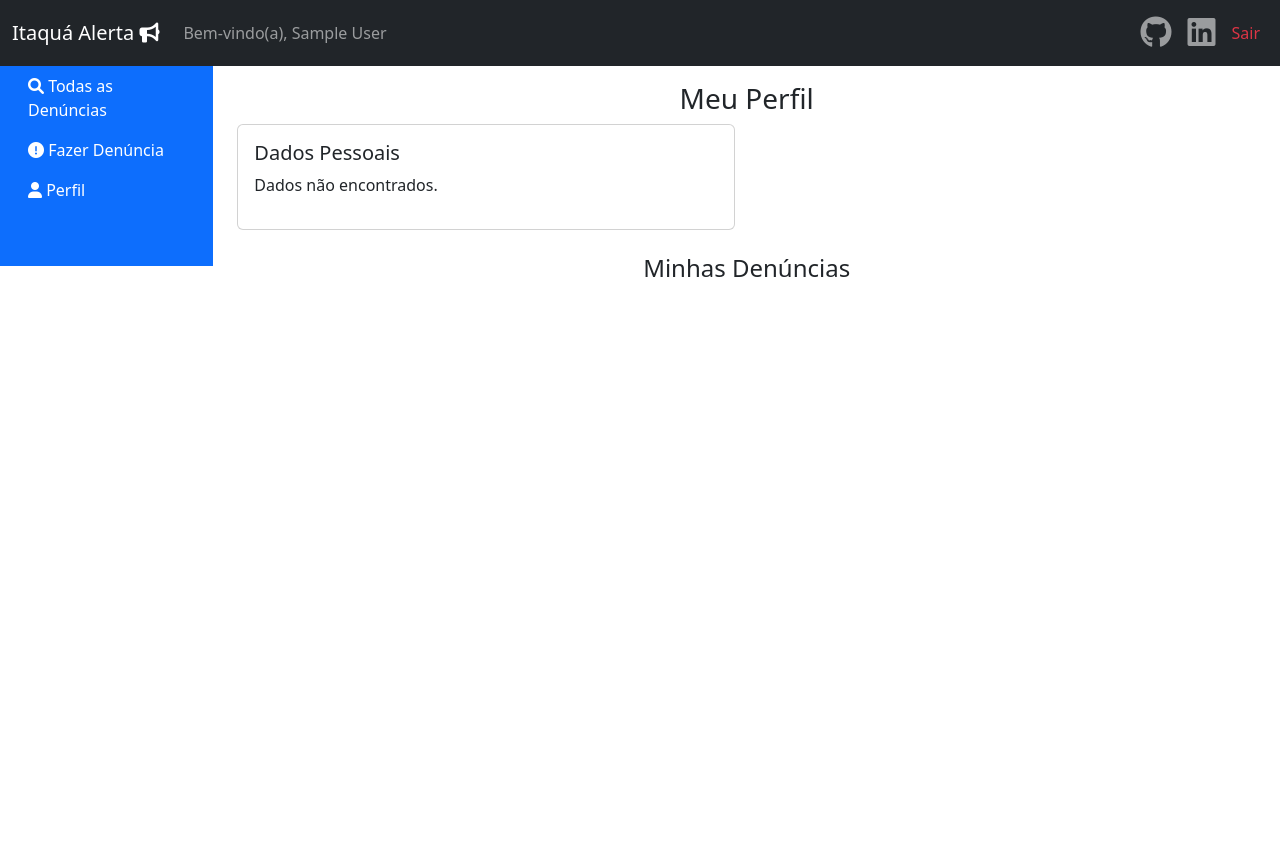
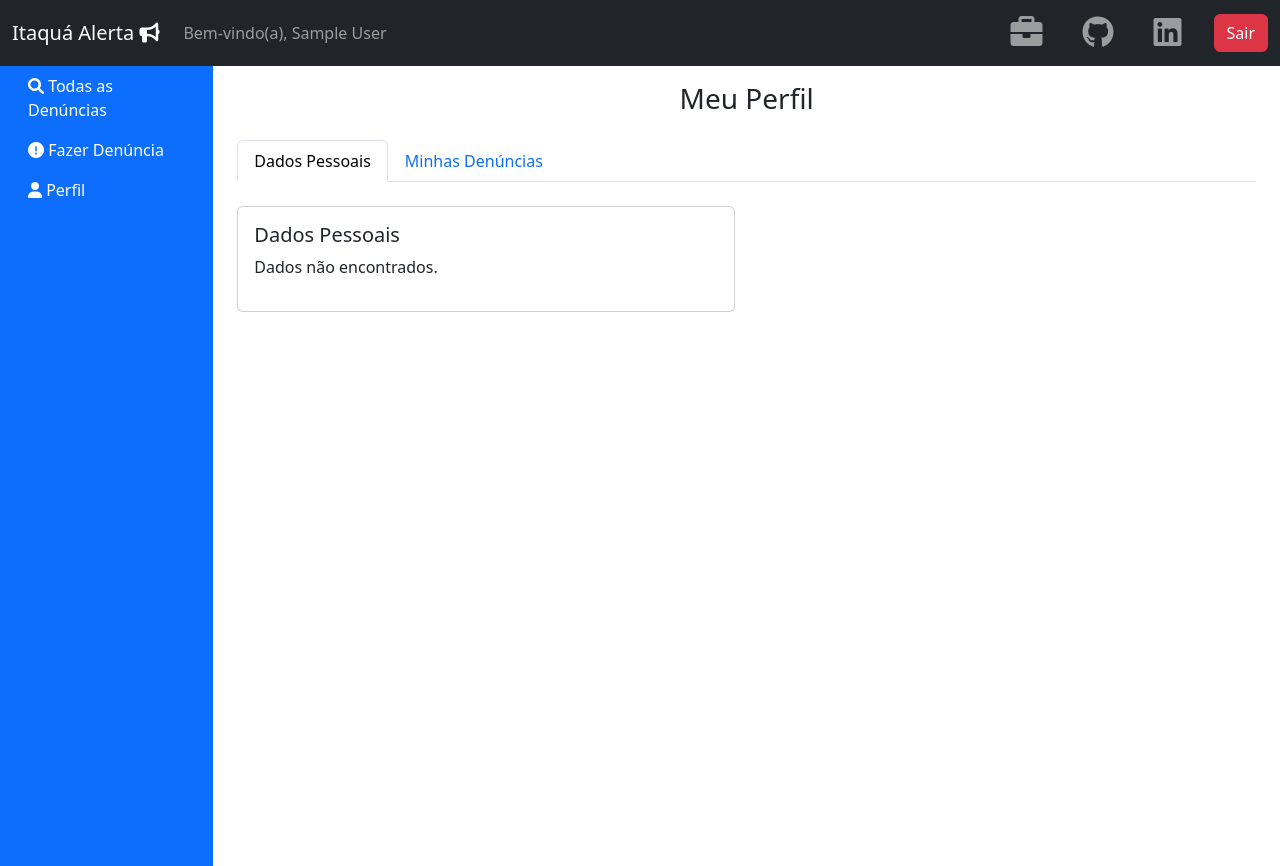
Before and after one commit to JoaoSBarbosa/itaquaalerta, a PHP site: page /pages/perfil.php in a window 1280 px wide. Before the commit the page ends 277 px from the top, so only its background shows below. Run offline with PHP 8.4, Linux system fonts and the light colour scheme; the visitor is signed in with stand-in values (Sample User, id 1); data that the repository does not hold is empty.

Commit message:
retruturação do layout lateral, home,inserir denuncia.Aprimoramento do bd_connect e perfil de usuario

```diff
--- a/modules/barra_lateral.php
+++ b/modules/barra_lateral.php
@@ -1,4 +1,4 @@
-<nav id="sidebar" class="col-md-3 bg-primary col-lg-2 d-md-block sidebar" style="background-color:#808080;">
+<nav id="sidebar" class="col-md-2 bg-primary col-lg-2 d-md-block sidebar" style="background-color:#808080;">
   <div class="position-sticky">
     <ul class="nav flex-column">
       <li class="nav-item">
--- a/modules/header.php
+++ b/modules/header.php
@@ -2,47 +2,47 @@
   <!-- MENU SUPERIOR -->
   <nav class="navbar navbar-expand-lg navbar-dark bg-dark">
     <div class="container-fluid">
-      <a class="navbar-brand" href="./home.php">Itaquá Alerta <i class="fas fa-bullhorn"></i>
-      </a>
+      <a class="navbar-brand" href="./home.php">Itaquá Alerta <i class="fas fa-bullhorn"></i></a>
       <button class="navbar-toggler" type="button" data-bs-toggle="collapse" data-bs-target="#navbarSupportedContent" aria-controls="navbarSupportedContent" aria-expanded="false" aria-label="Toggle navigation">
         <span class="navbar-toggler-icon"></span>
       </button>
 
       <div class="collapse navbar-collapse" id="navbarSupportedContent">
         <ul class="navbar-nav me-auto mb-2 mb-lg-0">
-          <!-- Centraliza o texto apenas em dispositivos maiores que md -->
-          <li class="nav-item d-none d-md-block">
+          <!-- Exibição de "Bem-vindo(a), [nome do usuário]" tanto em dispositivos móveis quanto em desktops -->
+          <li class="nav-item">
             <span class="nav-link text-center">Bem-vindo(a),
               <?php echo $_SESSION["usuarioNome"]; ?>
             </span>
           </li>
         </ul>
-        <!-- Ícones para GitHub e LinkedIn -->
-        <ul class="navbar-nav ml-auto">
+        <!-- Ícones para GitHub e LinkedIn (agora ao lado um do outro no mobile) -->
+        <ul class="navbar-nav d-flex flex-row align-items-center justify-content-between gap-lg-4 gap-md-4">
           <li class="nav-item">
-            <a class="nav-link" href="https://github.com/seu_usuario" target="_blank">
+            <a class="nav-link" href="https://joaosbarbosa.com.br/" target="_blank" title="Portfólio">
+              <i class="fas fa-briefcase fa-2x"></i>
+            </a>
+          </li>
+          <li class="nav-item">
+            <a class="nav-link" href="https://github.com/JoaoSBarbosa/itaquaalerta" target="_blank" title="Repositório">
               <i class="fab fa-github fa-2x"></i>
             </a>
           </li>
           <li class="nav-item">
-            <a class="nav-link" href="https://www.linkedin.com/in/seu_usuario" target="_blank">
+            <a class="nav-link" href="https://www.linkedin.com/in/devjbarbosa/" target="_blank">
               <i class="fab fa-linkedin fa-2x"></i>
             </a>
           </li>
-        </ul>
-        <!-- Botão de Logout -->
-        <ul class="navbar-nav ml-auto">
           <li class="nav-item">
-            <a class="nav-link text-danger" href="logout.php">Sair</a>
+            <a class="btn btn-danger" href="logout.php">Sair</a>
           </li>
         </ul>
-
-
-
-        <!-- Centraliza o texto apenas em dispositivos menores que md -->
-        <span class="nav-link text-center d-md-none">Bem-vindo(a),
-          <?php echo $_SESSION["usuarioNome"]; ?>
-        </span>
+        <!-- Botão de Logout (agora na direita) -->
+        <!-- <ul class="navbar-nav ml-auto">
+          <li class="nav-item">
+            <a class="btn btn-danger" href="logout.php">Sair</a>
+          </li>
+        </ul> -->
       </div>
     </div>
   </nav>
--- a/pages/consultar_denuncia.php
+++ b/pages/consultar_denuncia.php
@@ -90,7 +90,7 @@ function getAllCategorias()
   <?php require_once '../modules/header.php'; ?>
 
   <div class="container-fluid">
-    <div class="row">
+    <div class="row" style="height: 100vh;">
       <!-- Barra lateral esquerda -->
       <?php require_once '../modules/barra_lateral.php'; ?>
 
--- a/pages/db_connect.php
+++ b/pages/db_connect.php
@@ -9,10 +9,15 @@ $dbname = "itaqua_alerta";
 $conn = new mysqli($servername, $username, $password, $dbname);
 
 // Verifica a conexão
+// if ($conn->connect_error) {
+//   die("Erro na conexão com o banco de dados: " . $conn->connect_error);
+// }
+// Verifica a conexão
 if ($conn->connect_error) {
   die("Erro na conexão com o banco de dados: " . $conn->connect_error);
+} else {
+
 }
-
 // Função para obter as denúncias do banco de dados
 function getDenuncias()
 {
@@ -25,7 +30,7 @@ function getDenuncias()
     // Verifica se a conexão está estabelecida corretamente
     if ($conn) {
       // Consultar as 3 últimas denúncias feitas pelo usuário
-      $sql = "SELECT titulo, descricao, foto FROM denuncias WHERE usuario_id = '$usuario_id' ORDER BY id DESC LIMIT 3";
+      $sql = "SELECT titulo, descricao,categoria, foto FROM denuncias WHERE usuario_id = '$usuario_id' ORDER BY id DESC LIMIT 3";
       $resultado = $conn->query($sql);
 
       $denuncias = array();
--- a/pages/inserir_denuncia.php
+++ b/pages/inserir_denuncia.php
@@ -52,12 +52,12 @@ require_once '../modules/head.php'
                   <label for="categoria" class="form-label">Categoria</label>
                   <select class="form-select" id="categoria" name="categoria" required>
                     <option value="">Selecione uma categoria</option>
-                    <option value="rua_degradada">Rua Degradada</option>
+                    <option value="rua_degradada">Rua degradada</option>
                     <option value="violencia">Violência e Roubo</option>
                     <option value="poluição">Poluição Ambiental</option>
                     <option value="serviços_publicos">Serviços Públicos</option>
-                    <option value="Categoria 5">Alagamento</option>
-                    <option value="agua_energia 5">Agua e Energia</option>
+                    <option value="alagamento">Alagamento</option>
+                    <option value="agua_energia">Agua e Energia</option>
                     <option value="outros">Outros</option>
                   </select>
                 </div>
--- a/pages/perfil.php
+++ b/pages/perfil.php
@@ -26,21 +26,27 @@ function atualizarUsuario($email, $celular, $senha)
 {
   global $conn;
   $usuario_id = $_SESSION["usuarioId"];
-  $email = $conn->real_escape_string($email);
-  $celular = $conn->real_escape_string($celular);
-  $senha = $conn->real_escape_string($senha);
 
   if ($conn) {
-    // Use a função password_hash para armazenar a senha de forma segura
+    // Realiza a atualização dos dados do usuário
+    $sql = "UPDATE usuarios SET email = '$email', celular = '$celular'";
+
+    if (!empty($senha)) {
+      // Se o campo Nova Senha estiver preenchido, atualizamos também a senha
       $senha_hash = password_hash($senha, PASSWORD_DEFAULT);
-
-    $sql = "UPDATE usuarios SET email = '$email', celular = '$celular', senha = '$senha_hash' WHERE id = '$usuario_id'";
-    $resultado = $conn->query($sql);
-
-    return $resultado;
+      $sql .= ", senha = '$senha_hash'";
     }
 
-  return false;
+    $sql .= " WHERE id = '$usuario_id'";
+
+    if ($conn->query($sql) === TRUE) {
+      return true; // Dados do usuário atualizados com sucesso
+    } else {
+      return false; // Erro ao atualizar os dados do usuário
+    }
+  }
+
+  return false; // Erro ao conectar ao banco de dados
 }
 
 require_once '../modules/head.php';
@@ -64,7 +70,7 @@ if ($_SERVER["REQUEST_METHOD"] == "POST") {
   <?php require_once '../modules/header.php'; ?>
 
   <div class="container-fluid">
-    <div class="row">
+    <div class="row" style="height: 100vh;">
       <!-- Barra lateral esquerda -->
       <?php require_once '../modules/barra_lateral.php'; ?>
 
@@ -72,8 +78,20 @@ if ($_SERVER["REQUEST_METHOD"] == "POST") {
       <main class="col-md-9 ms-sm-auto col-lg-10 px-md-4 h-100" style="height: 100vh;">
         <h3 class="text-center mt-3">Meu Perfil</h3>
 
-        <!-- Dados do usuário -->
-        <div class="row mb-4 ">
+        <!-- Guia para alternar entre Dados Pessoais e Minhas Denúncias -->
+        <ul class="nav nav-tabs mt-4">
+          <li class="nav-item">
+            <a class="nav-link active" data-bs-toggle="tab" href="#dados-pessoais">Dados Pessoais</a>
+          </li>
+          <li class="nav-item">
+            <a class="nav-link" data-bs-toggle="tab" href="#minhas-denuncias">Minhas Denúncias</a>
+          </li>
+        </ul>
+
+        <div class="tab-content mt-4">
+          <!-- Dados Pessoais -->
+          <div class="tab-pane fade show active" id="dados-pessoais">
+            <div class="row mb-4">
               <div class="col-md-6">
                 <div class="card">
                   <div class="card-body">
@@ -82,7 +100,6 @@ if ($_SERVER["REQUEST_METHOD"] == "POST") {
                     $dadosUsuario = getUsuarioData();
                     if (!empty($dadosUsuario)) {
                       echo '<p><strong>Nome:</strong> ' . $dadosUsuario['nome'] . '</p>';
-                  // Exibir o formulário para editar os dados do usuário
                       echo '
                                             <form method="post">
                                                 <div class="form-group">
@@ -97,7 +114,7 @@ if ($_SERVER["REQUEST_METHOD"] == "POST") {
                                                     <label for="senha">Nova Senha:</label>
                                                     <input type="password" class="form-control" id="senha" name="senha" value="">
                                                 </div>
-                    <button type="submit" class="btn btn-primary">Salvar Alterações</button>
+                                                <button type="submit" class="btn btn-primary my-4">Salvar Alterações</button>
                                             </form>';
                     } else {
                       echo '<p>Dados não encontrados.</p>';
@@ -107,8 +124,10 @@ if ($_SERVER["REQUEST_METHOD"] == "POST") {
                 </div>
               </div>
             </div>
+          </div>
 
-        <!-- Denúncias do usuário -->
+          <!-- Minhas Denúncias -->
+          <div class="tab-pane fade" id="minhas-denuncias">
             <h4 class="text-center mt-3">Minhas Denúncias</h4>
             <div class="row row-cols-1 row-cols-md-3 g-4">
               <?php
@@ -135,6 +154,8 @@ if ($_SERVER["REQUEST_METHOD"] == "POST") {
               }
               ?>
             </div>
+          </div>
+        </div>
       </main>
     </div>
   </div>
```
Also changed, not shown: pages/home.php (+16 -1 lines). Lines whose indentation alone changed are shown as unchanged.
